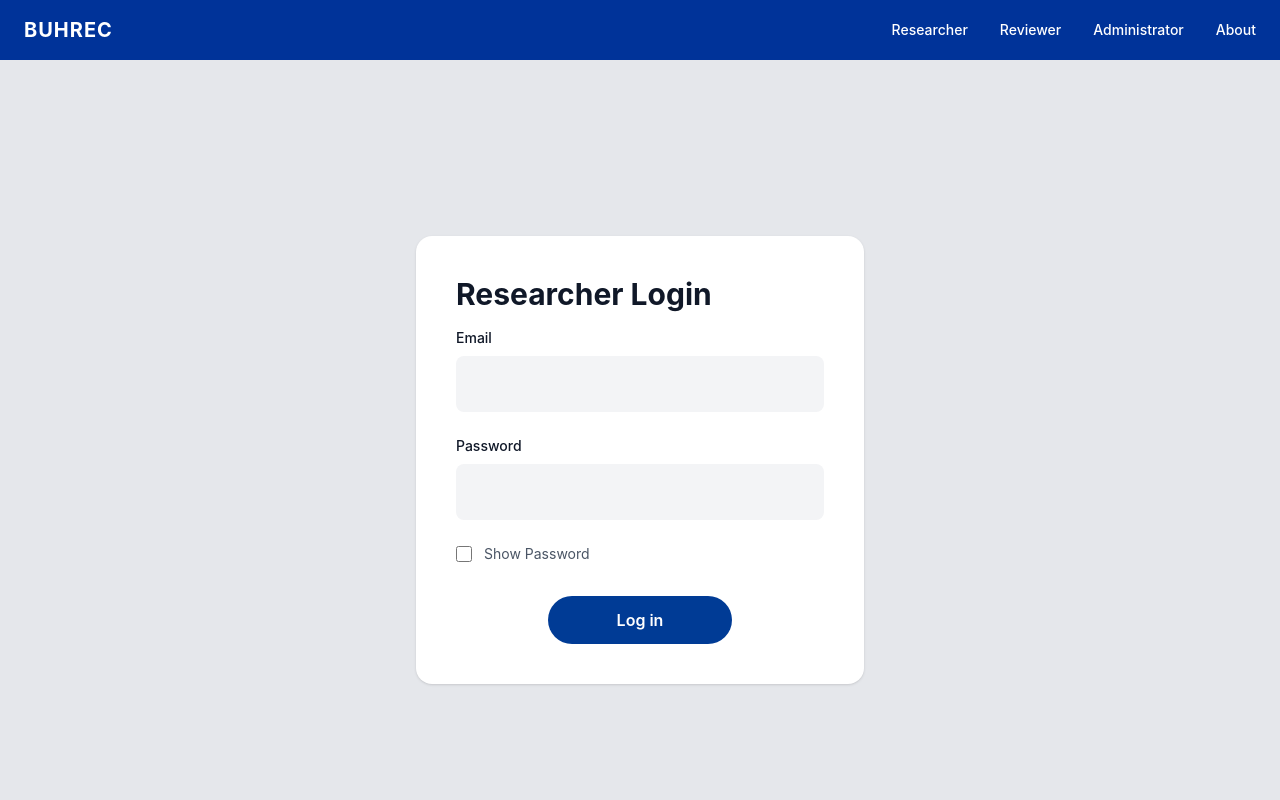
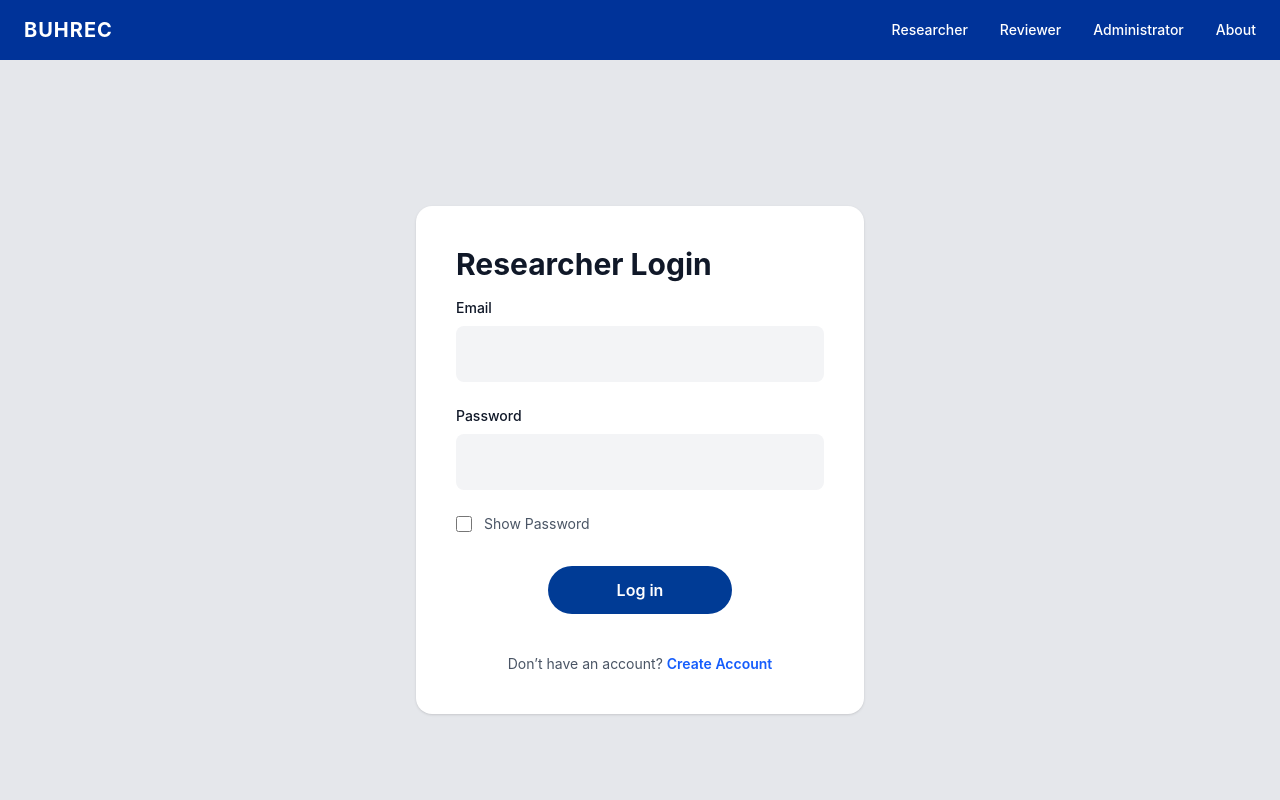
Before and after one commit to davilla29/buhrec-frontend, a React (Vite) app: page /login/1 in a window 1280 px wide. Shown: the top 800 px of the page. Built offline with nearby package versions, Linux system fonts and the light colour scheme; no server answers.

Commit message:
update unified login page to show signup link for only researcher role

```diff
--- a/src/pages/UnifiedLoginPage.jsx
+++ b/src/pages/UnifiedLoginPage.jsx
@@ -146,6 +146,20 @@ const UnifiedLoginPage = () => {
               )}
             </button>
           </div>
+          {/* Only show for researcher */}
+          {currentRole === "researcher" && (
+            <div className="text-center pt-4">
+              <p className="text-sm text-gray-600">
+                Don’t have an account?{" "}
+                <span
+                  onClick={() => navigate("/researcher/register")}
+                  className="font-semibold text-blue-600 cursor-pointer hover:underline"
+                >
+                  Create Account
+                </span>
+              </p>
+            </div>
+          )}
         </form>
       </div>
     </div>
--- a/src/pages/admin/AddReviewer.jsx
+++ b/src/pages/admin/AddReviewer.jsx
@@ -2,6 +2,7 @@ import React, { useState } from "react";
 import { useNavigate } from "react-router-dom";
 import axios from "../../utils/axios";
 import toast from "react-hot-toast";
+import { ChevronLeft } from "lucide-react";
 
 function AddReviewer() {
   const navigate = useNavigate();
@@ -43,8 +44,11 @@ function AddReviewer() {
 
   return (
     <div className="min-h-screen  p-1">
-      <button onClick={() => navigate(-1)} className="mb-8 text-2xl">
-        ‹
+      <button
+        onClick={() => navigate(-1)}
+        className="mt-1 p-1 cursor-pointer hover:bg-gray-200 rounded-full transition-colors"
+      >
+        <ChevronLeft size={28} className="text-gray-800" />
       </button>
 
       <form onSubmit={handleSubmit} className="max-w-3xl mx-auto w-full">
--- a/src/pages/admin/Payments.jsx
+++ b/src/pages/admin/Payments.jsx
@@ -98,17 +98,12 @@ const Payments = () => {
               />
               <input
                 type="text"
-                placeholder="Search for a payment"
+                placeholder="Search for a payment using app. Id or name"
                 value={search}
                 onChange={(e) => setSearch(e.target.value)}
-                className="pl-9 pr-4 py-2 w-72 border rounded-lg text-sm focus:outline-none focus:ring-2 focus:ring-blue-500"
+                className="pl-9 pr-4 py-2 w-85 border rounded-lg text-sm focus:outline-none focus:ring-2 focus:ring-blue-500"
               />
             </div>
-
-            <SlidersHorizontal
-              size={18}
-              className="text-gray-600 cursor-pointer"
-            />
           </div>
         </div>
 
```
